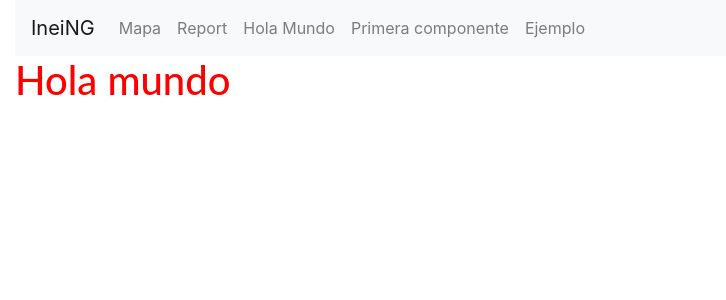
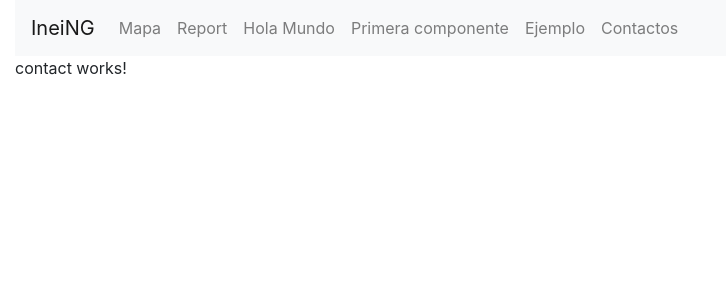
Before and after one commit to neotrons/inei_curso_angular, an Angular app: page /contact in a window 1280 px wide. Shown: the top 300 px of the page, without its empty margins (0-726 px from the left). Built offline with nearby package versions, Linux system fonts and the light colour scheme.

Commit message:
feat: add module and page contact

```diff
--- a/src/app/app-routing.module.ts
+++ b/src/app/app-routing.module.ts
@@ -27,7 +27,10 @@ const routes: Routes = [
     path: 'report',
     loadChildren: () => import('./modules/reports/reports.module').then(m => m.ReportsModule)
   },
-
+  {
+    path: 'contact',
+    loadChildren: () => import('./modules/contacts/contacts.module').then(m => m.ContactsModule)
+  },
   {
     path: '**',
     component: HelloComponent
--- a/src/app/app.component.html
+++ b/src/app/app.component.html
@@ -27,6 +27,10 @@
           <a class="nav-link" routerLink="/example">Ejemplo</a>
         </li>
 
+        <li class="nav-item" routerLinkActive>
+          <a class="nav-link" routerLink="/contact">Contactos</a>
+        </li>
+
       </ul>
     </div>
   </nav>
--- /dev/null
+++ b/src/app/modules/contacts/pages/contact/contact.page.html
@@ -0,0 +1 @@
+<p>contact works!</p>
--- /dev/null
+++ b/src/app/modules/contacts/pages/contact/contact.page.ts
@@ -0,0 +1,15 @@
+import { Component, OnInit } from '@angular/core';
+
+@Component({
+  selector: 'app-contact',
+  templateUrl: './contact.page.html',
+  styleUrls: ['./contact.page.scss']
+})
+export class ContactPage implements OnInit {
+
+  constructor() { }
+
+  ngOnInit(): void {
+  }
+
+}
```
Also changed, not shown: src/app/modules/contacts/contacts-routing.module.ts (added, +17 -0 lines), src/app/modules/contacts/contacts.module.ts (added, +17 -0 lines), src/app/modules/contacts/pages/contact/contact.page.scss (added), 1 other file (tests, documents, lock files or other folders).
